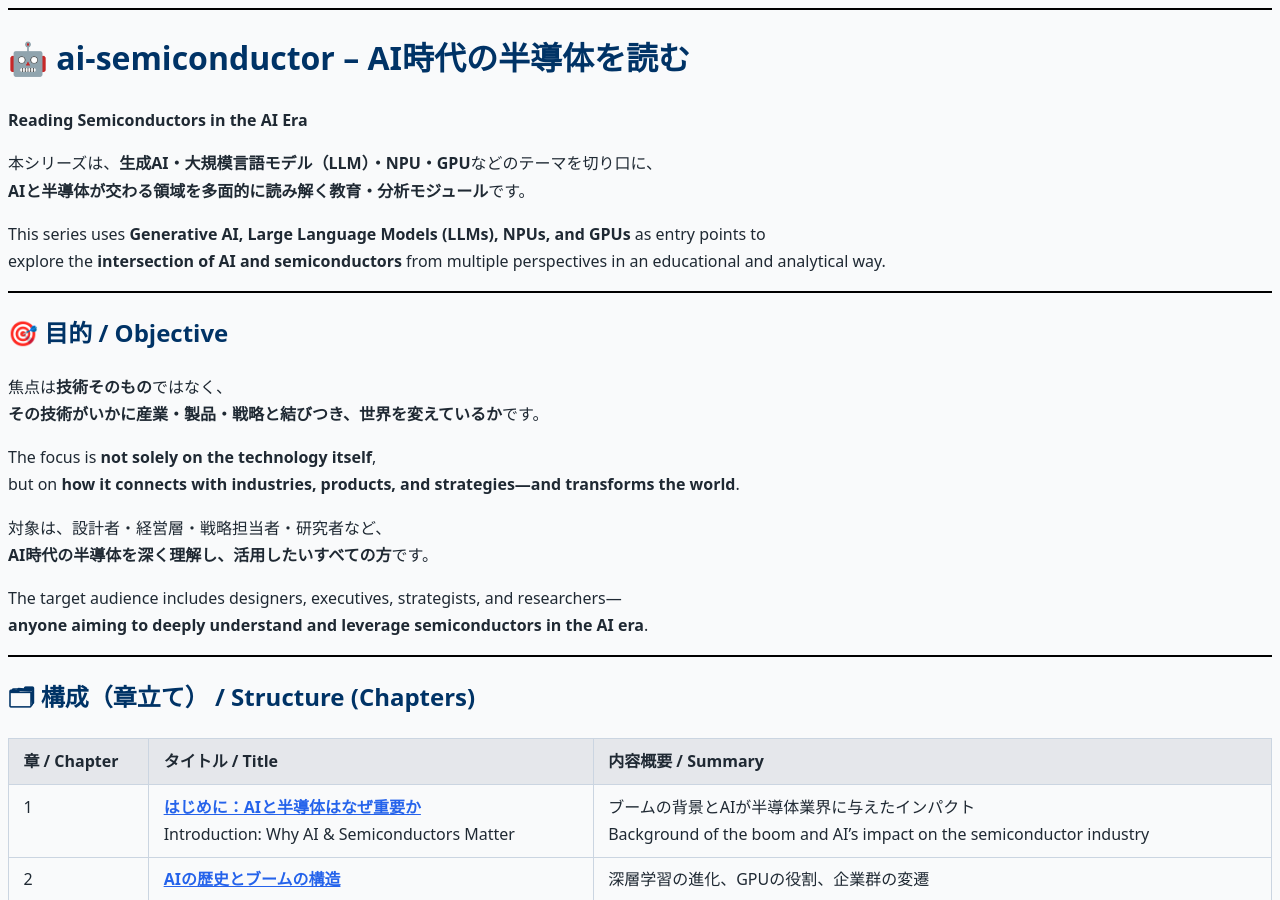
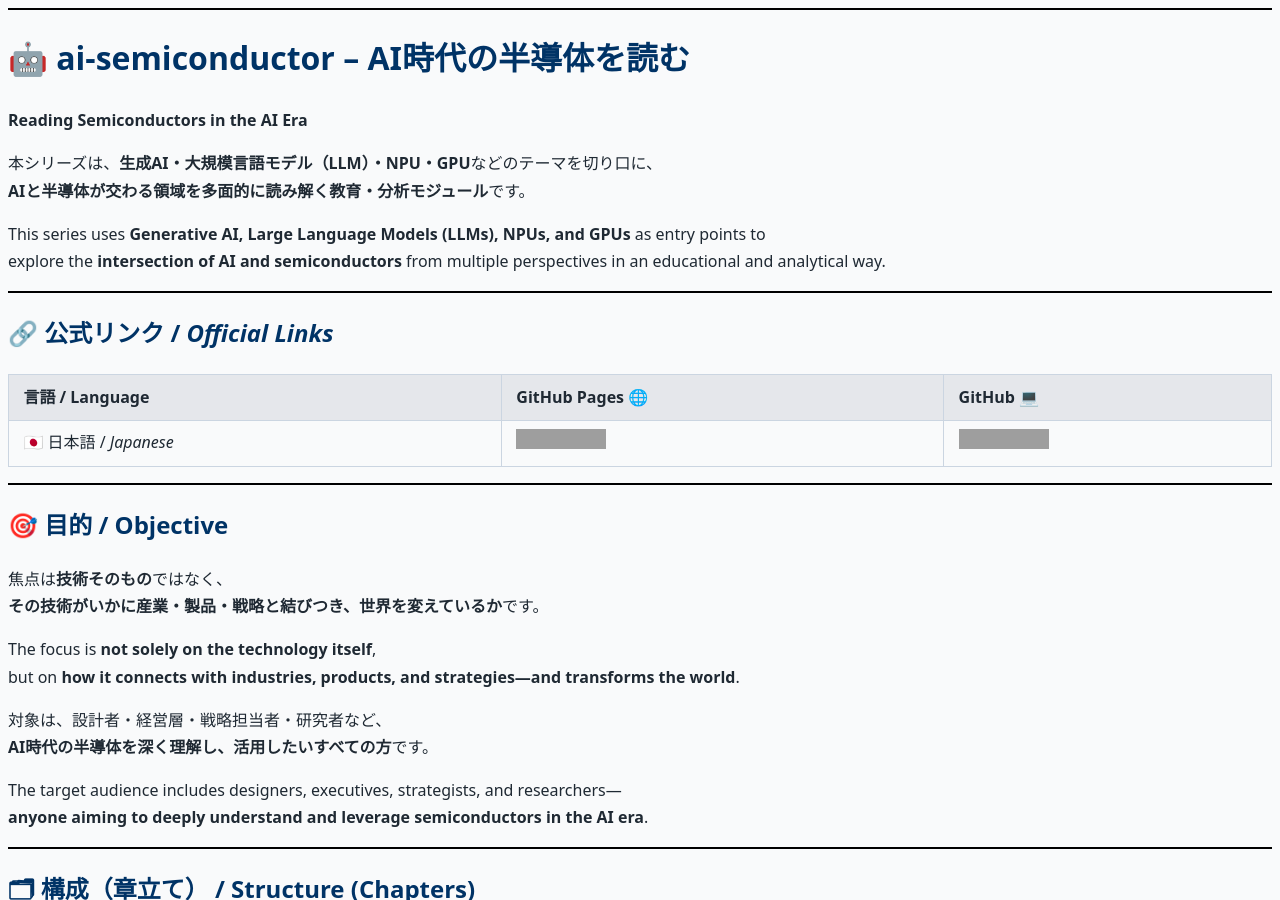
Before and after one commit to Samizo-AITL/Edusemi-Plus, a Jekyll site: the page built from ai-semiconductor/index.md, in a window 1280 px wide and 900 px high. Built offline with Jekyll 4.4.1, drawn with Linux system fonts in a browser that asks for light colours; grey boxes are pictures that could not be loaded.

Commit message:
Update index.md

```diff
--- a/ai-semiconductor/index.md
+++ b/ai-semiconductor/index.md
@@ -13,6 +13,14 @@
 
 This series uses **Generative AI, Large Language Models (LLMs), NPUs, and GPUs** as entry points to
 explore the **intersection of AI and semiconductors** from multiple perspectives in an educational and analytical way.
+
+---
+
+## 🔗 公式リンク / *Official Links*
+
+| 言語 / Language | GitHub Pages 🌐 | GitHub 💻 |
+|-----------------|----------------|-----------|
+| 🇯🇵 日本語 / *Japanese* | [![GitHub Pages JP](https://img.shields.io/badge/GitHub%20Pages-日本語版-brightgreen?logo=github)](https://samizo-aitl.github.io/Edusemi-Plus/ai-semiconductor/) | [![GitHub Repo JP](https://img.shields.io/badge/GitHub-日本語版-blue?logo=github)](https://github.com/Samizo-AITL/Edusemi-Plus/tree/main/ai-semiconductor) |
 
 ---
 
```
